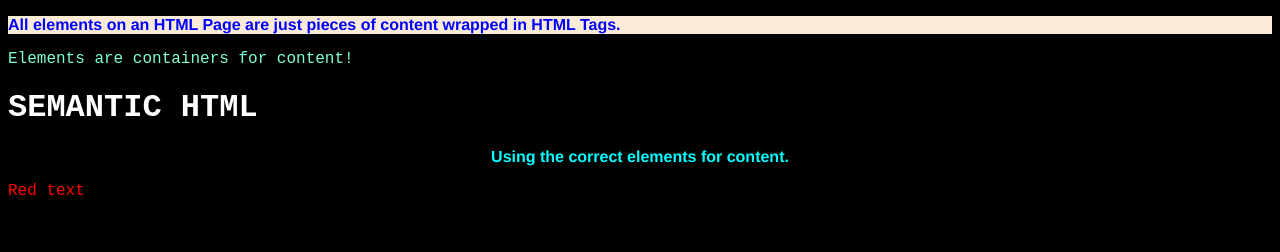
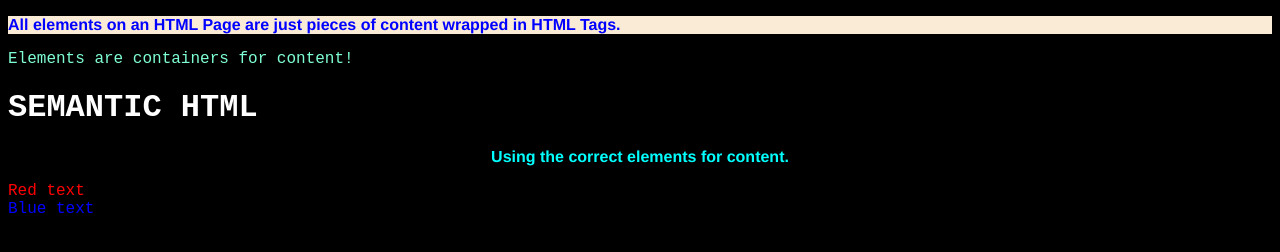
Before and after one commit to ananyarn/git_test, a plain HTML site: page index.html in a window 1280 px wide. Drawn offline with Linux system fonts and the light colour scheme.

Commit message:
Cascade 2nd Example

```diff
--- a/index.html
+++ b/index.html
@@ -13,5 +13,12 @@
         <div class="main">
             <div class="list subsection">Red text</div>
         </div>
+
+        <!-- index.html -->
+
+        <div class="main">
+             <div class="list" id="subsection">Blue text</div>
+        </div>
+
     </body>
 </html>
--- a/style.css
+++ b/style.css
@@ -27,8 +27,9 @@ p{
     font-family:'Franklin Gothic Medium', 'Arial Narrow', Arial, sans-serif;
 }
 
+
 /* rule 1 */
-.subsection {
+#subsection {
   color: blue;
 }
 
```
